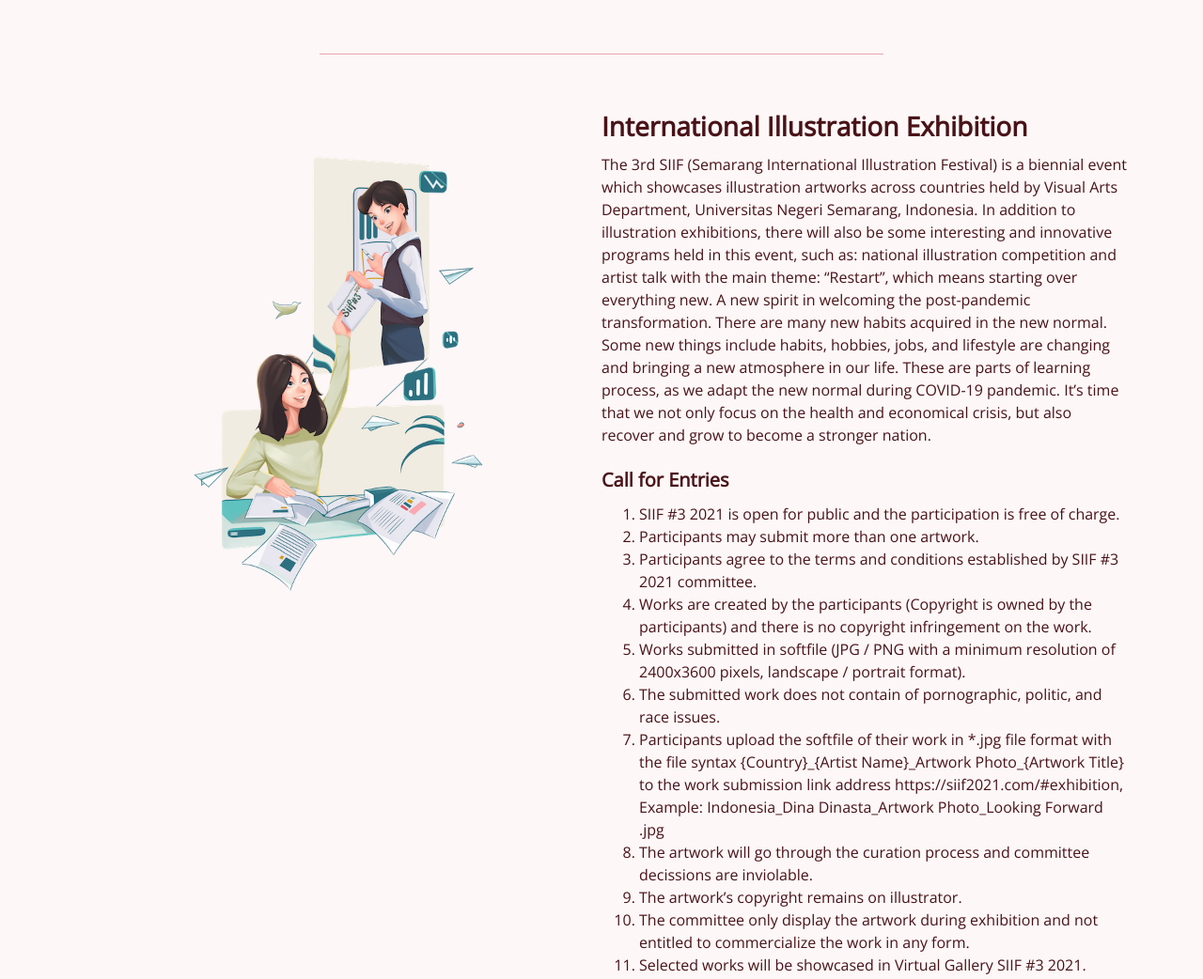
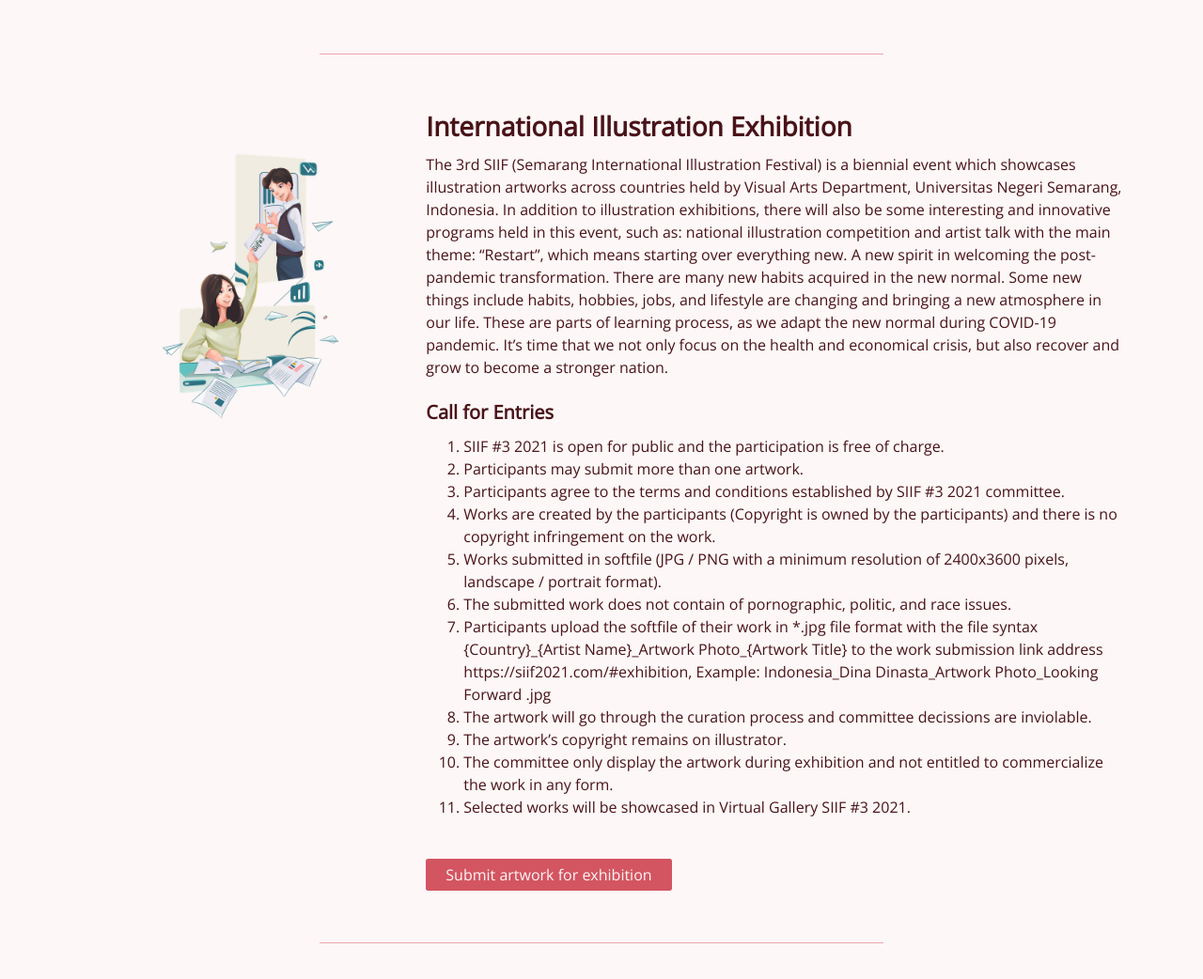
Before and after one commit to pratamabayu/siif2021.com, a plain HTML site: page index.html in a window 1280 px wide. Shown: the part 2078-3120 px from the top of the page at 94% size. Drawn offline with nearby package versions, Linux system fonts and the light colour scheme.

Commit message:
Update index.html

```diff
--- a/index.html
+++ b/index.html
@@ -84,11 +84,11 @@
         <section class="margin-xlarge margin-remove-horizontal">
             <hr class="width-1/2">
         </section>
-        <section id="exhibition" class="margin-large grid grid-2-columns grid-1-columns@m">
+        <section id="exhibition" class="margin-large grid grid-3-columns grid-1-columns@m">
             <div class="padding-large padding-small@m">
                 <img src="assets/images/exhibition.png" class="width-1/1">
             </div>
-            <div>
+            <div class="column-span-2">
                 <h3>International Illustration Exhibition</h3>
                 <p>The 3rd SIIF (Semarang International Illustration Festival) is a biennial event which showcases illustration artworks across countries held by Visual Arts Department, Universitas Negeri Semarang, Indonesia. In addition to illustration exhibitions, there will also be some interesting and innovative programs held in this event, such as: national illustration competition and artist talk with the main theme:  “Restart”, which means starting over everything new. A new spirit in welcoming the post-pandemic transformation. There are many new habits acquired in the new normal. Some new things include habits, hobbies, jobs, and lifestyle are changing and bringing a new atmosphere in our life.  These are parts of learning process, as we adapt the new normal  during COVID-19 pandemic. It’s time that we not only focus on the health and economical crisis, but also recover and grow to become a stronger nation.</p>
                 <h5>Call for Entries</h5>
```
